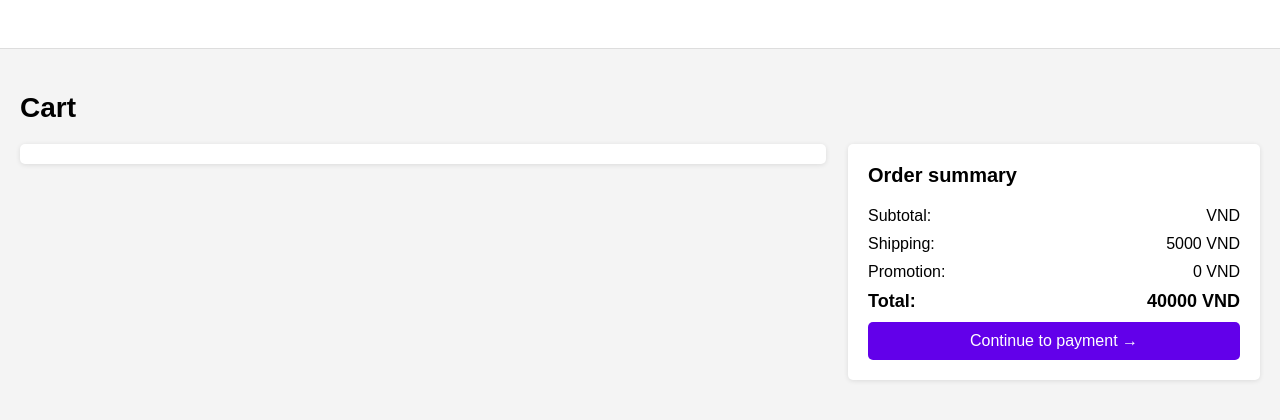
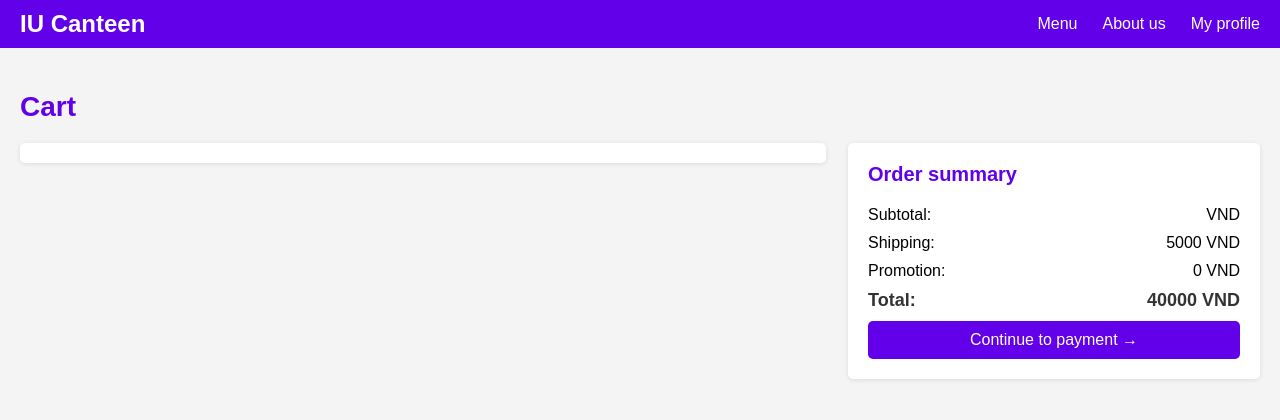
Before and after one commit to vlmd091104/WAD, a PHP site: page /cart.php in a window 1280 px wide. Shown: the top 420 px of the page. Run offline with PHP 8.4, Linux system fonts and the light colour scheme; data that the repository does not hold is empty.

Commit message:
major update on styling

```diff
--- a/about_us.php
+++ b/about_us.php
@@ -9,7 +9,7 @@
     <meta name="viewport" content="width=device-width, initial-scale=1.0">
     <title>About us</title>
     <link rel="icon" type="image/png" href="images/iu_favicon.png">
-    <link rel="stylesheet" href="style/aboutus.css">
+    <link rel="stylesheet" href="styles/aboutus.css">
 </head>
 <body>
     <header>
--- a/cart.php
+++ b/cart.php
@@ -8,7 +8,7 @@
     <meta charset="UTF-8">
     <meta name="viewport" content="width=device-width, initial-scale=1.0">
     <title>IU Canteen - Cart</title>
-    <link rel="stylesheet" href="style/cart.css">
+    <link rel="stylesheet" href="styles/cart.css">
     <link rel="icon" type="image/png" href="images/iu_favicon.png">
     <link rel="stylesheet" href="https://cdnjs.cloudflare.com/ajax/libs/font-awesome/6.7.0/css/all.min.css">
 </head>
@@ -57,7 +57,7 @@
                 <p>Shipping: <span>5000 VND</span></p>
                 <p>Promotion: <span>0 VND</span></p>
                 <p class="total">Total: <span>40000 VND</span></p>
-                <a href="pmp.html"><button class="continue-button">Continue to payment →</button></a>
+                <a href="payment.html"><button class="continue-button">Continue to payment →</button></a>
             </div>
         </div>
     </main>
--- a/completion.php
+++ b/completion.php
@@ -9,7 +9,7 @@
     <meta name="viewport" content="width=device-width, initial-scale=1.0">
     <title>Order complete</title>
     <link rel="icon" type="image/png" href="images/iu_favicon.png">
-    <link rel="stylesheet" href="style/completion.css">
+    <link rel="stylesheet" href="styles/completion.css">
 </head>
 <body>
     <div class="container">
--- a/index.html
+++ b/index.html
@@ -5,7 +5,7 @@
     <meta name="viewport" content="width=device-width, initial-scale=1.0">
     <title>IU Canteen</title>
     <link rel="icon" type="image/png" href="images/iu_favicon.png">
-    <link rel="stylesheet" href="style/home.css">
+    <link rel="stylesheet" href="styles/home.css">
 </head>
 <body>
     <header>
--- a/menu.php
+++ b/menu.php
@@ -9,8 +9,8 @@
     <meta name="viewport" content="width=device-width, initial-scale=1.0">
     <title>Menu - IU Canteen</title>
     <link rel="icon" type="image/png" href="images/iu_favicon.png">
+    <link rel="stylesheet" href="styles/menu.css">
     <link rel="stylesheet" href="https://cdnjs.cloudflare.com/ajax/libs/font-awesome/6.7.0/css/all.min.css">
-    <link rel="stylesheet" href="style/menu.css">
 </head>
 <body>
     <div class="container">
--- a/profile.php
+++ b/profile.php
@@ -9,7 +9,7 @@ include("connect.php");
     <meta charset="UTF-8">
     <meta name="viewport" content="width=device-width, initial-scale=1.0">
     <title>Profile</title>
-    <link rel="stylesheet" href="style/profile.css">
+    <link rel="stylesheet" href="styles/profile.css">
     <link rel="icon" type="image/png" href="images/iu_favicon.png">
 </head>
 <body>
--- a/style/cart.css
+++ b/styles/cart.css
@@ -1,14 +1,14 @@
 body {
-    font-family: Arial, sans-serif;
+    font-family: sans-serif; /* Use sans-serif font for consistency */
     margin: 0;
     padding: 0;
     background-color: #f4f4f4; /* Match background color */
 }
 
 header {
-    background-color: white;
-    border-bottom: 1px solid #ddd;
+    background-color: #6200ea; /* Navbar background color */
     padding: 10px 20px;
+    color: white; /* Text color for the header */
 }
 
 .navbar {
@@ -19,24 +19,18 @@ header {
 
 .navbar h1 {
     font-size: 24px;
-    color: white; /* Change to white for consistency */
     margin: 0;
 }
 
+.navbar nav {
+    display: flex;
+    gap: 25px; /* Space between nav items */
+}
+
 .navbar nav a {
-    margin: 0 15px;
     text-decoration: none;
     color: white; /* Change to white for consistency */
     font-size: 16px;
-}
-
-.navbar .basket {
-    background-color: #6200ea; /* Consistent with home.css */
-    color: white;
-    padding: 5px 15px;
-    border: none;
-    border-radius: 5px;
-    cursor: pointer;
 }
 
 main {
@@ -46,6 +40,7 @@ main {
 h2 {
     font-size: 28px;
     margin-bottom: 10px;
+    color: #6200ea; /* Title color */
 }
 
 .cart-container {
@@ -68,14 +63,6 @@ h2 {
     box-shadow: 0 1px 5px rgba(0, 0, 0, 0.1);
 }
 
-.item img {
-    width: 100px;
-    height: 80px;
-    border-radius: 5px;
-    margin-right: 15px;
-    object-fit: cover;
-}
-
 .item-details {
     flex-grow: 1; /* Allows item-details to take available space */
     display: flex; /* Use flex for alignment */
@@ -86,13 +73,13 @@ h2 {
 .item-details h3 {
     margin: 0;
     font-size: 18px;
-    color: #333;
+    color: #333; /* Item title color */
 }
 
 .item-details p {
     margin: 5px 0 0;
     font-size: 16px;
-    color: green; /* Keep this as is for emphasis */
+    color: green; /* Keep this for emphasis */
 }
 
 .item-details i {
@@ -116,6 +103,7 @@ h2 {
 .order-summary h3 {
     margin-top: 0;
     font-size: 20px;
+    color: #6200ea; /* Summary title color */
 }
 
 .order-summary p {
@@ -127,11 +115,12 @@ h2 {
 .order-summary .total {
     font-weight: bold;
     font-size: 18px;
+    color: #333; /* Total price color */
 }
 
 .continue-button {
     width: 100%;
-    background-color: #6200ea; /* Consistent button color */
+    background-color: #6200ea; /* Button color */
     color: white;
     padding: 10px;
     border: none;
@@ -139,3 +128,7 @@ h2 {
     cursor: pointer;
     font-size: 16px;
 }
+
+.continue-button:hover {
+    background-color: #5e35b1; /* Darker shade on hover */
+}
```
Also changed, not shown: payment.html (+4 -4 lines), styles/payment.css (renamed from style/payment.css, +10 -10 lines), styles/aboutus.css (renamed from style/aboutus.css), styles/completion.css (renamed from style/completion.css), styles/home.css (renamed from style/home.css), styles/menu.css (renamed from style/menu.css), styles/profile.css (renamed from style/profile.css), styles/register.css (renamed from style/register.css).
